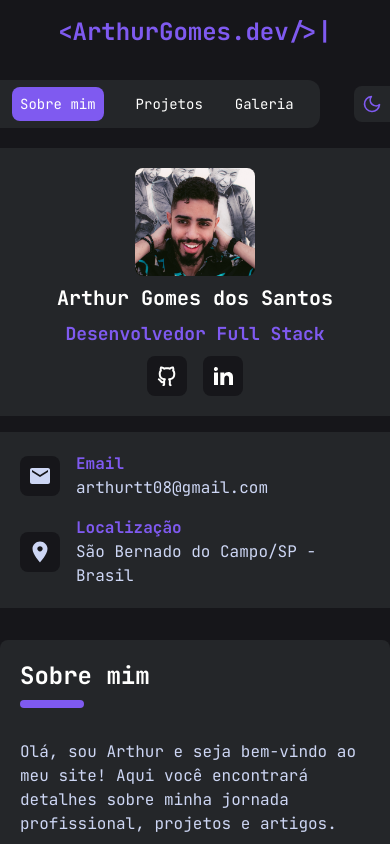
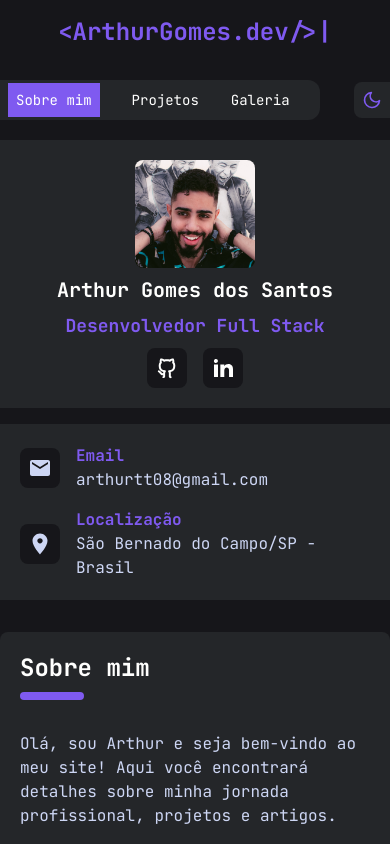
Before and after one commit to Arttutu/portfolio-arthur, a Next.js app: page / in a window 390 px wide. Shown: the top 844 px of the page. Built offline with nearby package versions, Linux system fonts and the light colour scheme.

Commit message:
melhorando menu

```diff
--- a/src/app/Componentes/Menu.jsx
+++ b/src/app/Componentes/Menu.jsx
@@ -7,7 +7,7 @@ export default function Menu() {
 
   return (
     <nav className="bg-colors-backgroundClar2 dark:bg-colors-background2  w-[320px]  md:w-[380px] rounded-l-none rounded-r-xl md:rounded-xl flex justify-left  p-2  border-colors-textoPrincipal">
-      <ul className="flex items-center p-1 justify-start gap-8">
+      <ul className="flex items-center p-0 md:p-1 justify-start gap-8">
         <LinkMenu texto="Sobre mim" endereco="/" paginaAtual={paginaAtual} />
         <LinkMenu
           texto="Projetos"
@@ -31,9 +31,9 @@ export function LinkMenu({ texto, endereco, paginaAtual }) {
       <Link
         href={endereco}
         className={` text-sm md:text-lg text-colors-paragrafo2  dark:text-colors-textoPrincipal
-          hover:bg-colors-hover hover:p-2 hover:rounded-lg
+          hover:bg-colors-hover hover:p-2 hover:rounded-none hover:md:rounded-lg
           hover:text-colors-textoPrincipal
-          ${paginaAtual == endereco ? "bg-colors-destaque text-colors-textoPrincipal p-2 rounded-lg" : ""}`}
+          ${paginaAtual == endereco ? "bg-colors-destaque text-colors-textoPrincipal p-2  rounded-none md:rounded-lg" : ""}`}
       >
         {texto}
       </Link>
--- /dev/null
+++ b/src/app/Componentes/verificadorrota.jsx
@@ -0,0 +1,10 @@
+"use client";
+const { usePathname } = require("next/navigation");
+
+const paginaAtual = usePathname();
+
+export default function VerificadorRota() {
+  {
+    paginaAtual == "Projetos" || paginaAtual == "Galeria" ? "" : children;
+  }
+}
--- a/src/app/layout.js
+++ b/src/app/layout.js
@@ -33,6 +33,7 @@ export default function RootLayout({ children }) {
         <main className="relative">
           <div className="container  mx-auto flex flex-col  md:flex md:flex-row gap-4 mt-[20px]">
             <Info />
+
             <div>
               <div className="hidden md:flex items-center justify-between">
                 <Menu />
```
